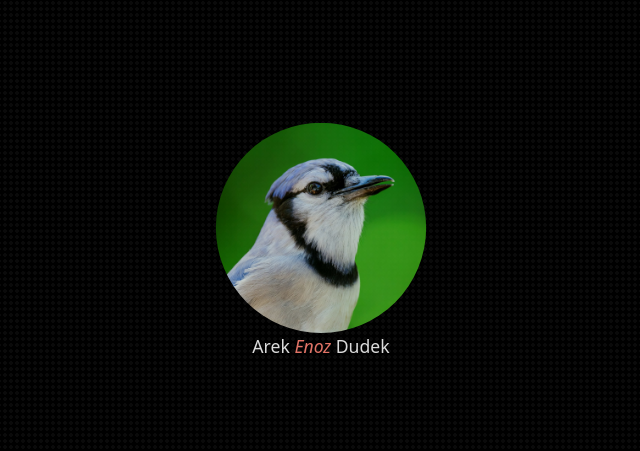
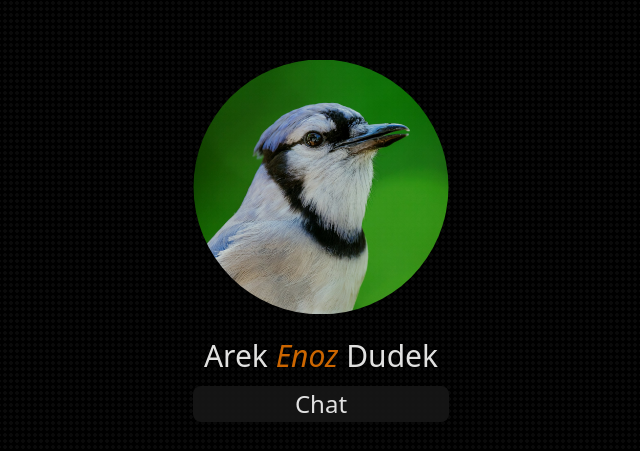
Before and after one commit to Enoz/enoz.dev, a SvelteKit app in the folder enoz.dev/: page / in a window 1280 px wide. Shown: the part 159-610 px from the top of the page, without its empty margins (319-959 px from the left). Built offline with nearby package versions, Linux system fonts and the light colour scheme.

Commit message:
feat: Add Chat Button

```diff
--- /dev/null
+++ b/enoz.dev/src/lib/components/ui/button/button.svelte
@@ -0,0 +1,80 @@
+<script lang="ts" module>
+	import { cn, type WithElementRef } from "$lib/utils.js";
+	import type { HTMLAnchorAttributes, HTMLButtonAttributes } from "svelte/elements";
+	import { type VariantProps, tv } from "tailwind-variants";
+
+	export const buttonVariants = tv({
+		base: "focus-visible:border-ring focus-visible:ring-ring/50 aria-invalid:ring-destructive/20 dark:aria-invalid:ring-destructive/40 aria-invalid:border-destructive inline-flex shrink-0 items-center justify-center gap-2 whitespace-nowrap rounded-md text-sm font-medium outline-none transition-all focus-visible:ring-[3px] disabled:pointer-events-none disabled:opacity-50 aria-disabled:pointer-events-none aria-disabled:opacity-50 [&_svg:not([class*='size-'])]:size-4 [&_svg]:pointer-events-none [&_svg]:shrink-0",
+		variants: {
+			variant: {
+				default: "bg-primary text-primary-foreground shadow-xs hover:bg-primary/90",
+				destructive:
+					"bg-destructive shadow-xs hover:bg-destructive/90 focus-visible:ring-destructive/20 dark:focus-visible:ring-destructive/40 dark:bg-destructive/60 text-white",
+				outline:
+					"bg-background shadow-xs hover:bg-accent hover:text-accent-foreground dark:bg-input/30 dark:border-input dark:hover:bg-input/50 border",
+				secondary: "bg-secondary text-secondary-foreground shadow-xs hover:bg-secondary/80",
+				ghost: "hover:bg-accent hover:text-accent-foreground dark:hover:bg-accent/50",
+				link: "text-primary underline-offset-4 hover:underline",
+			},
+			size: {
+				default: "h-9 px-4 py-2 has-[>svg]:px-3",
+				sm: "h-8 gap-1.5 rounded-md px-3 has-[>svg]:px-2.5",
+				lg: "h-10 rounded-md px-6 has-[>svg]:px-4",
+				icon: "size-9",
+			},
+		},
+		defaultVariants: {
+			variant: "default",
+			size: "default",
+		},
+	});
+
+	export type ButtonVariant = VariantProps<typeof buttonVariants>["variant"];
+	export type ButtonSize = VariantProps<typeof buttonVariants>["size"];
+
+	export type ButtonProps = WithElementRef<HTMLButtonAttributes> &
+		WithElementRef<HTMLAnchorAttributes> & {
+			variant?: ButtonVariant;
+			size?: ButtonSize;
+		};
+</script>
+
+<script lang="ts">
+	let {
+		class: className,
+		variant = "default",
+		size = "default",
+		ref = $bindable(null),
+		href = undefined,
+		type = "button",
+		disabled,
+		children,
+		...restProps
+	}: ButtonProps = $props();
+</script>
+
+{#if href}
+	<a
+		bind:this={ref}
+		data-slot="button"
+		class={cn(buttonVariants({ variant, size }), className)}
+		href={disabled ? undefined : href}
+		aria-disabled={disabled}
+		role={disabled ? "link" : undefined}
+		tabindex={disabled ? -1 : undefined}
+		{...restProps}
+	>
+		{@render children?.()}
+	</a>
+{:else}
+	<button
+		bind:this={ref}
+		data-slot="button"
+		class={cn(buttonVariants({ variant, size }), className)}
+		{type}
+		{disabled}
+		{...restProps}
+	>
+		{@render children?.()}
+	</button>
+{/if}
--- /dev/null
+++ b/enoz.dev/src/lib/components/ui/button/index.ts
@@ -0,0 +1,17 @@
+import Root, {
+	type ButtonProps,
+	type ButtonSize,
+	type ButtonVariant,
+	buttonVariants,
+} from "./button.svelte";
+
+export {
+	Root,
+	type ButtonProps as Props,
+	//
+	Root as Button,
+	buttonVariants,
+	type ButtonProps,
+	type ButtonSize,
+	type ButtonVariant,
+};
--- a/enoz.dev/src/routes/+layout.svelte
+++ b/enoz.dev/src/routes/+layout.svelte
@@ -4,7 +4,7 @@
 	let { children } = $props();
 </script>
 
-<main>
+<main class="h-full w-full text-stone-50">
 	{@render children()}
 </main>
 
@@ -41,11 +41,4 @@
 		background-repeat: repeat;
 		/* Background End */
 	}
-
-	main {
-		font-size: 110%;
-		color: rgba(255, 255, 255, 0.95);
-		height: 100%;
-		width: 100%;
-	}
 </style>
--- a/enoz.dev/src/routes/+page.svelte
+++ b/enoz.dev/src/routes/+page.svelte
@@ -1,34 +1,18 @@
 <script lang="ts">
 	import pfp from './assets/gh-small.png';
+	import Button from '$lib/components/ui/button/button.svelte';
 </script>
 
-<div id="home">
-	<div id="whoami">
-		<img src={pfp} alt="Github Profile" />
-		<h1>Arek <i>Enoz</i> Dudek</h1>
-		<!-- <a data-sveltekit-preload-data="tap" href="/chat">Chat</a> -->
+<div class="grid h-screen items-center justify-center">
+	<div class="grid">
+		<img class="clip-circle w-3xs" src={pfp} alt="Github Profile" />
+		<h1 class="mt-6 text-center text-3xl">Arek <i class="text-amber-600">Enoz</i> Dudek</h1>
+		<Button class="mt-3 text-2xl" data-sveltekit-preload-data="tap" href="/chat">Chat</Button>
 	</div>
 </div>
 
 <style>
-	#whoami {
-		display: grid;
-		place-items: center;
-	}
-	#home {
-		height: 100%;
-		width: 100%;
-		display: grid;
-		place-content: center;
-	}
-	h1 {
-		text-align: center;
-	}
-	img {
+	.clip-circle {
 		clip-path: circle();
-		width: 12em;
-	}
-	i {
-		color: salmon;
 	}
 </style>
```
